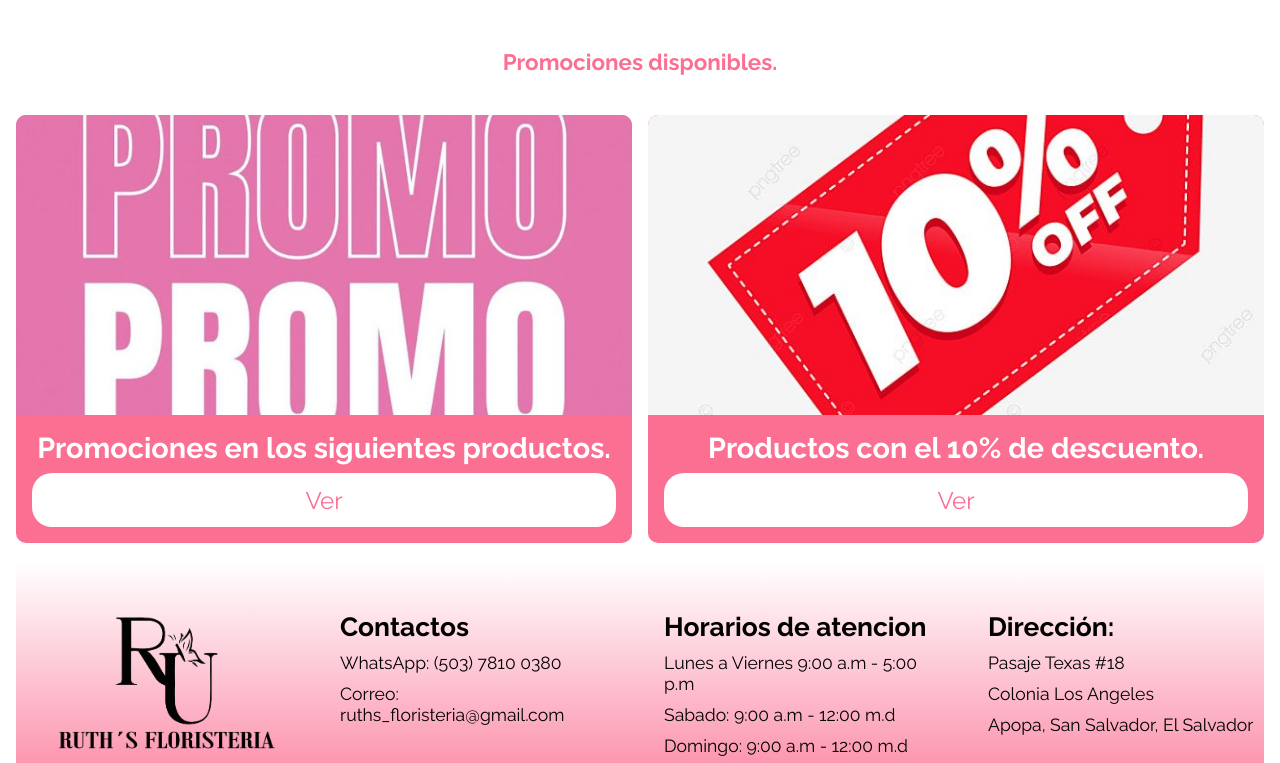
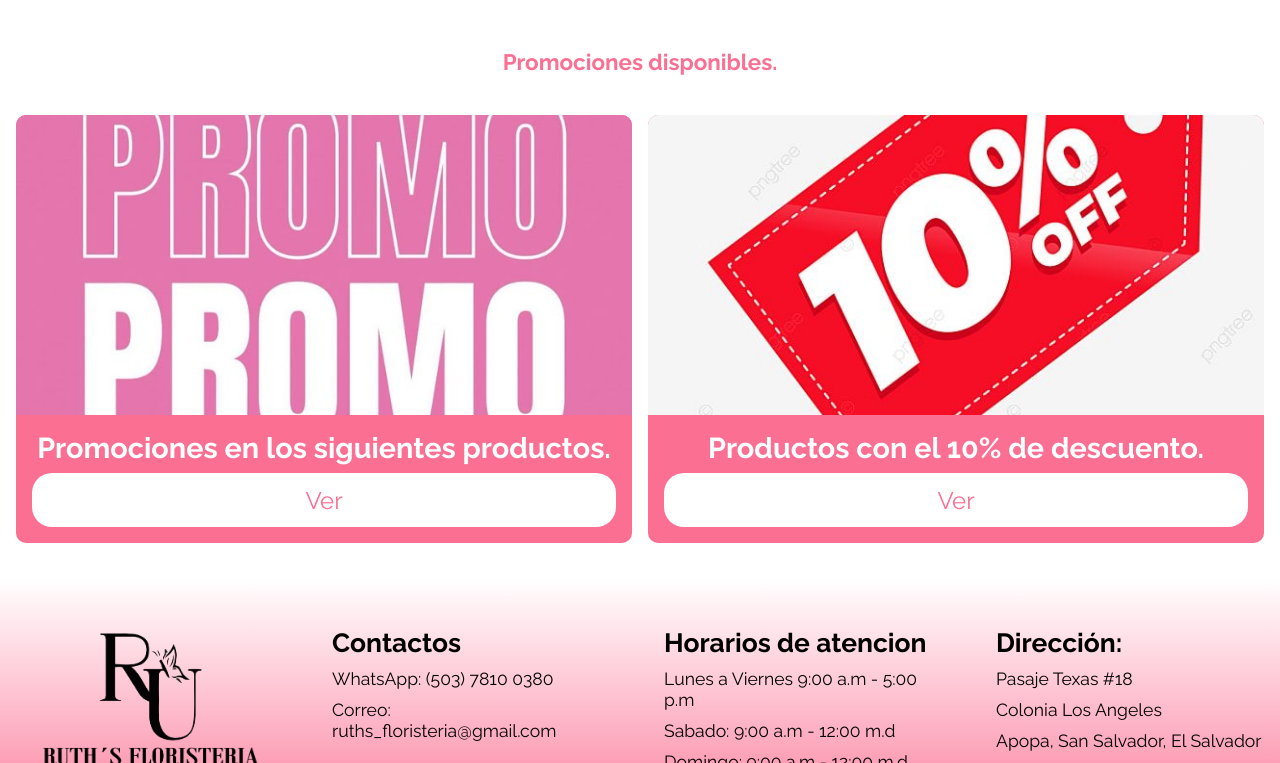
Before and after one commit to GerStev/ruths_floristeria, a website: page app/views/index.html in a window 1280 px wide. Shown: the part 3100-3863 px from the top of the page. Drawn offline with nearby package versions, Linux system fonts and the light colour scheme; files whose address does not match are found by name.

Commit message:
Se actualizan errores

```diff
--- a/app/public/css/style.css
+++ b/app/public/css/style.css
@@ -1,8 +1,8 @@
 @import url('https://fonts.googleapis.com/css2?family=Raleway:ital,wght@0,100..900;1,100..900&display=swap');
 
 *,
-*::before,
-*::after{
+*::after,
+*::before{
     margin: 0;
     padding: 0;
     box-sizing: border-box;
@@ -415,8 +415,7 @@ hr{
 las paginas */
 .contenedor {
     max-width: 100%;
-    margin: 1rem auto;
-    padding: 0 1rem;
+
 }
 
 .titleTipo{
@@ -442,6 +441,8 @@ las paginas */
     grid-template-columns: repeat(auto-fit, minmax(250px, 1fr)); /* Ajusta el tamaño mínimo y máximo */
     justify-content: center; /* Centra las tarjetas si hay menos de 5 */
     width: 100%;
+    margin: 1rem auto;
+    padding: 0 1rem;
 }
 
 
@@ -577,6 +578,7 @@ las paginas */
 /* Pie de pagina index */
 .footer-container {
     display: grid;
+    width: 100%;
     height: 280px;
     background: linear-gradient( var(--six-color), var(--cuarter-color));
     font-size: 1.1rem;
```
